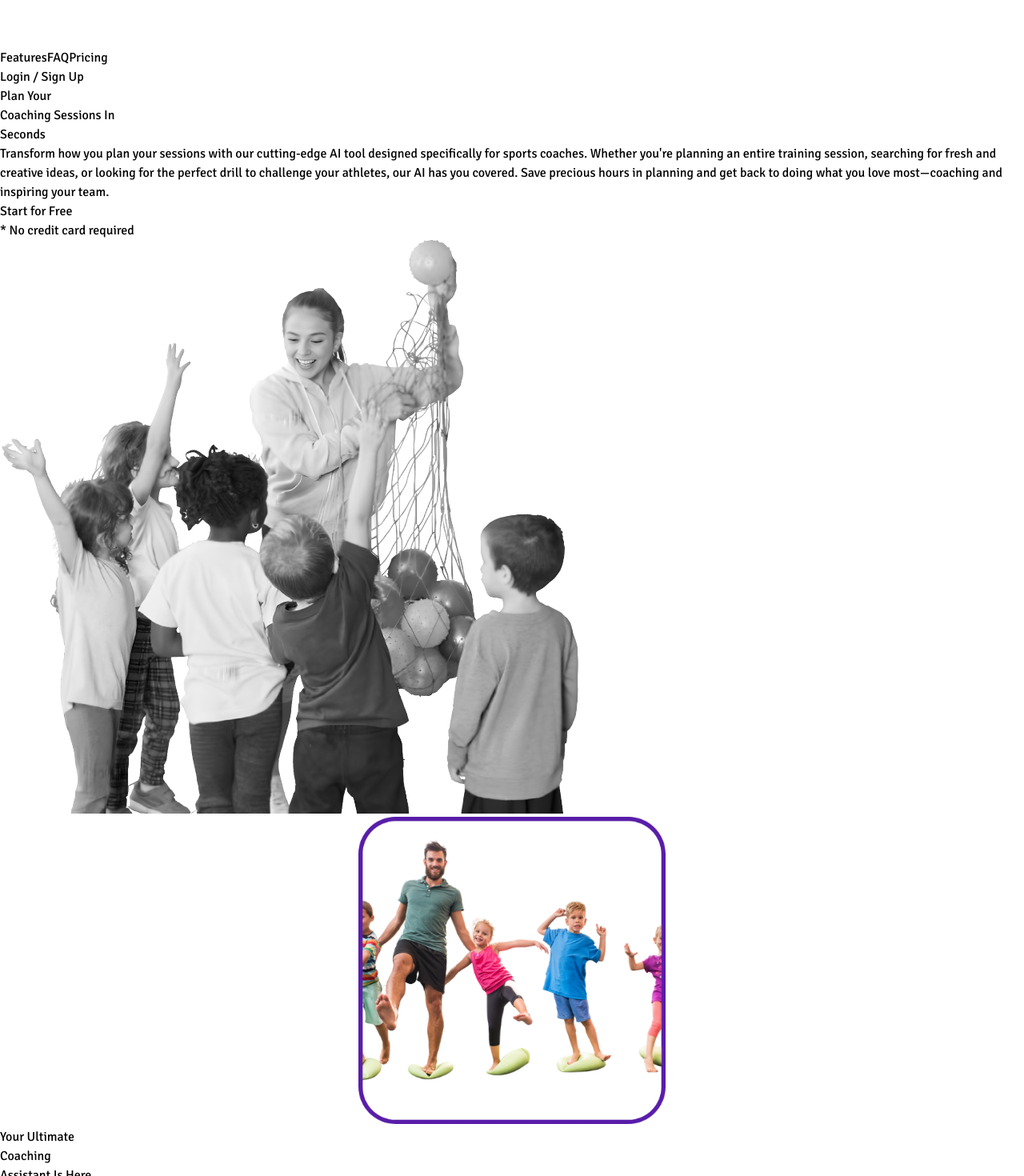
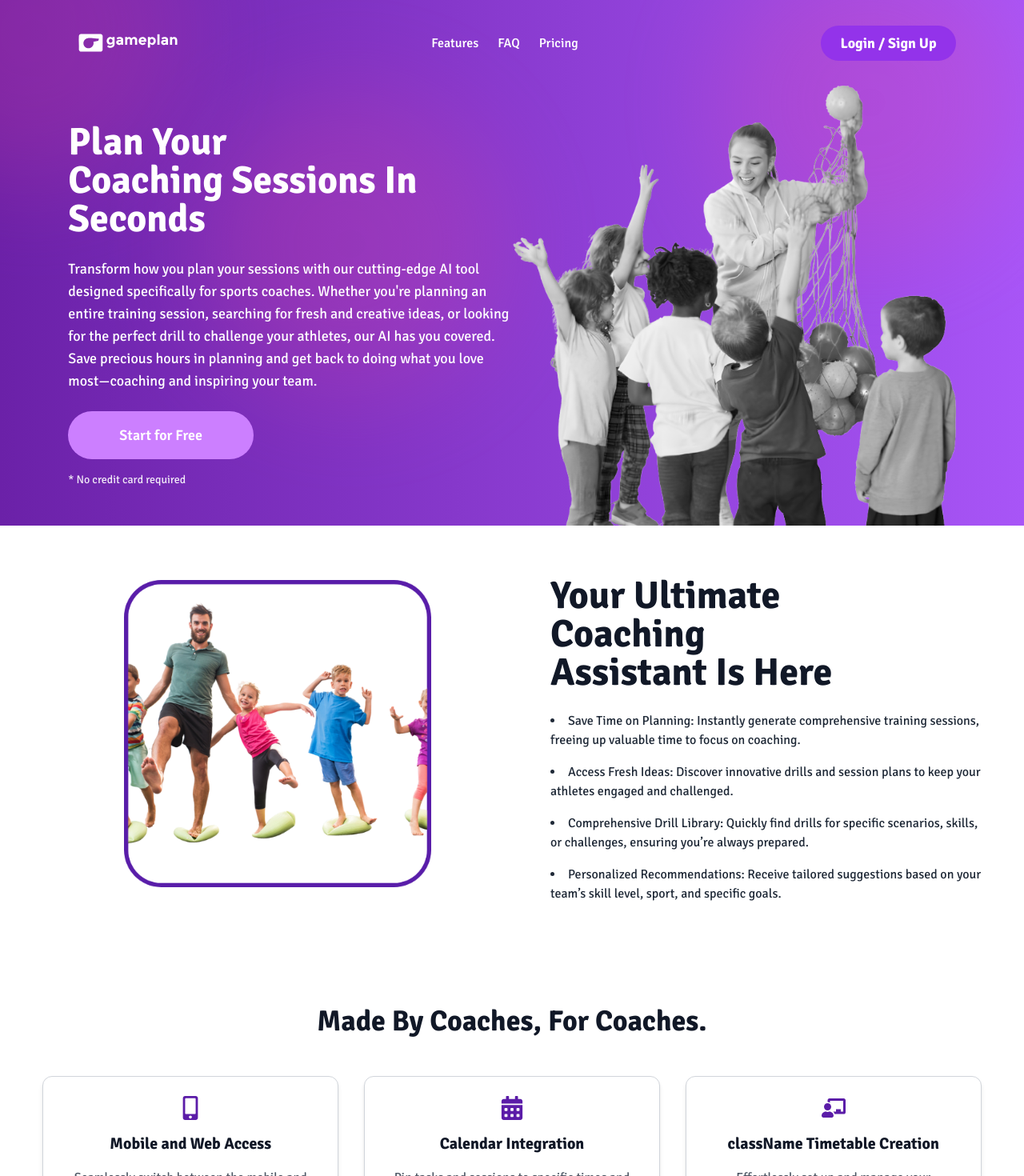
Before and after one commit to Takmim00/Game-plan, a React (Vite) app: page / in a window 1280 px wide. Shown: the top 1470 px of the page at 80% size. Built offline with nearby package versions, Linux system fonts and the light colour scheme; a web font is replaced by a local one.

Commit message:
error solved

```diff
--- a/src/App.jsx
+++ b/src/App.jsx
@@ -1,21 +1,21 @@
 function App() {
   return (
     <>
-      <div classNameName="card bg-base-100 w-96 shadow-sm">
+      <div className="card bg-base-100 w-96 shadow-sm">
         <figure>
           <img
             src="https://img.daisyui.com/images/stock/photo-1606107557195-0e29a4b5b4aa.webp"
             alt="Shoes"
           />
         </figure>
-        <div classNameName="card-body">
-          <h2 classNameName="card-title">Card Title</h2>
+        <div className="card-body">
+          <h2 className="card-title">Card Title</h2>
           <p>
             A card component has a figure, a body part, and inside body there
             are title and actions parts
           </p>
-          <div classNameName="card-actions justify-end">
-            <button classNameName="btn btn-primary">Buy Now</button>
+          <div className="card-actions justify-end">
+            <button className="btn btn-primary">Buy Now</button>
           </div>
         </div>
       </div>
--- a/src/component/Banner.jsx
+++ b/src/component/Banner.jsx
@@ -3,20 +3,20 @@ import banner from "../assets/game1.png";
 
 const Banner = () => {
   return (
-    <div classNameName="relative bg-gradient-to-r from-purple-800 to-purple-500 text-white overflow-hidden ">
-      <div classNameName="absolute w-32 h-32 sm:w-48 sm:h-48 md:w-64 md:h-64 lg:w-96 lg:h-96 bg-pink-500 opacity-20 rounded-full blur-3xl bottom-20 right-10 sm:bottom-32 sm:right-20 md:bottom-40 md:right-32 lg:right-[200px] xl:right-[650px] z-0"></div>
-      <div classNameName="absolute w-32 h-32 sm:w-48 sm:h-48 md:w-64 md:h-64 lg:w-96 lg:h-96 bg-pink-500 opacity-20 rounded-full blur-3xl -top-8 -right-8 sm:-top-12 sm:-right-12 md:-top-16 md:-right-0 z-0"></div>
-      <div classNameName="absolute w-32 h-32 sm:w-48 sm:h-48 md:w-64 md:h-64 lg:w-96 lg:h-96 bg-pink-500 opacity-20 rounded-full blur-3xl -top-16 -left-16 sm:-top-24 sm:-left-24 md:-top-[150px] md:-left-[150px] z-0"></div>
+    <div className="relative bg-gradient-to-r from-purple-800 to-purple-500 text-white overflow-hidden ">
+      <div className="absolute w-32 h-32 sm:w-48 sm:h-48 md:w-64 md:h-64 lg:w-96 lg:h-96 bg-pink-500 opacity-20 rounded-full blur-3xl bottom-20 right-10 sm:bottom-32 sm:right-20 md:bottom-40 md:right-32 lg:right-[200px] xl:right-[650px] z-0"></div>
+      <div className="absolute w-32 h-32 sm:w-48 sm:h-48 md:w-64 md:h-64 lg:w-96 lg:h-96 bg-pink-500 opacity-20 rounded-full blur-3xl -top-8 -right-8 sm:-top-12 sm:-right-12 md:-top-16 md:-right-0 z-0"></div>
+      <div className="absolute w-32 h-32 sm:w-48 sm:h-48 md:w-64 md:h-64 lg:w-96 lg:h-96 bg-pink-500 opacity-20 rounded-full blur-3xl -top-16 -left-16 sm:-top-24 sm:-left-24 md:-top-[150px] md:-left-[150px] z-0"></div>
 
       {/* Navigation */}
-      <nav classNameName="relative z-10 flex justify-between items-center w-full px-4 sm:px-6 lg:px-8 xl:w-11/12 xl:mx-auto py-4">
-        <div classNameName="flex items-center space-x-2">
-          <Link href="/" classNameName="flex-shrink-0">
+      <nav className="relative z-10 flex justify-between items-center w-full px-4 sm:px-6 lg:px-8 xl:w-11/12 xl:mx-auto py-4">
+        <div className="flex items-center space-x-2">
+          <Link href="/" className="flex-shrink-0">
             <svg
               xmlns="http://www.w3.org/2000/svg"
               width="120"
               height="60"
-              classNameName="sm:w-[140px] sm:h-[70px] md:w-[150px] md:h-[75px]"
+              className="sm:w-[140px] sm:h-[70px] md:w-[150px] md:h-[75px]"
               viewBox="0 0 1591 750"
               fill="none"
             >
@@ -60,21 +60,21 @@ const Banner = () => {
           </Link>
         </div>
 
-        <div classNameName="hidden lg:flex space-x-6 text-white font-medium">
-          <a href="#" classNameName="hover:text-gray-200">
+        <div className="hidden lg:flex space-x-6 text-white font-medium">
+          <a href="#" className="hover:text-gray-200">
             Features
           </a>
-          <a href="#" classNameName="hover:text-gray-200">
+          <a href="#" className="hover:text-gray-200">
             FAQ
           </a>
-          <a href="#" classNameName="hover:text-gray-200">
+          <a href="#" className="hover:text-gray-200">
             Pricing
           </a>
         </div>
 
-        <button classNameName="lg:hidden text-white p-2">
+        <button className="lg:hidden text-white p-2">
           <svg
-            classNameName="w-6 h-6"
+            className="w-6 h-6"
             fill="none"
             stroke="currentColor"
             viewBox="0 0 24 24"
@@ -88,23 +88,23 @@ const Banner = () => {
           </svg>
         </button>
 
-        <button classNameName="hidden lg:block text-sm xl:text-lg font-bold bg-purple-600 hover:bg-purple-500 text-white px-4 py-2 xl:px-6 xl:py-2 rounded-full">
+        <button className="hidden lg:block text-sm xl:text-lg font-bold bg-purple-600 hover:bg-purple-500 text-white px-4 py-2 xl:px-6 xl:py-2 rounded-full">
           Login / Sign Up
         </button>
       </nav>
 
       {/* Main Content */}
-      <div classNameName="relative z-10 flex flex-col lg:flex-row items-center justify-between w-full px-4 sm:px-6 lg:px-8 xl:w-11/12 xl:mx-auto   lg:py-0">
+      <div className="relative z-10 flex flex-col lg:flex-row items-center justify-between w-full px-4 sm:px-6 lg:px-8 xl:w-11/12 xl:mx-auto   lg:py-0">
         {/* Left Content */}
-        <div classNameName="w-full lg:w-1/2 xl:max-w-xl space-y-4 sm:space-y-6 text-center lg:text-left">
-          <h1 classNameName="text-3xl sm:text-4xl md:text-5xl lg:text-4xl xl:text-5xl 2xl:text-6xl font-extrabold leading-tight">
-            Plan Your <br classNameName="hidden sm:block" />
-            <span classNameName="block sm:inline"> Coaching Sessions In </span>
-            <br classNameName="hidden sm:block" />
-            <span classNameName="block sm:inline"> Seconds</span>
+        <div className="w-full lg:w-1/2 xl:max-w-xl space-y-4 sm:space-y-6 text-center lg:text-left">
+          <h1 className="text-3xl sm:text-4xl md:text-5xl lg:text-4xl xl:text-5xl 2xl:text-6xl font-extrabold leading-tight">
+            Plan Your <br className="hidden sm:block" />
+            <span className="block sm:inline"> Coaching Sessions In </span>
+            <br className="hidden sm:block" />
+            <span className="block sm:inline"> Seconds</span>
           </h1>
 
-          <p classNameName="text-base sm:text-lg lg:text-base xl:text-lg leading-relaxed max-w-2xl mx-auto lg:mx-0">
+          <p className="text-base sm:text-lg lg:text-base xl:text-lg leading-relaxed max-w-2xl mx-auto lg:mx-0">
             Transform how you plan your sessions with our cutting-edge AI tool
             designed specifically for sports coaches. Whether you're planning an
             entire training session, searching for fresh and creative ideas, or
@@ -113,25 +113,25 @@ const Banner = () => {
             what you love most—coaching and inspiring your team.
           </p>
 
-          <div classNameName="space-y-4">
-            <div classNameName="flex flex-col sm:flex-row lg:flex-col xl:flex-row items-center justify-center lg:justify-start space-y-4 sm:space-y-0 sm:space-x-4 lg:space-x-0 lg:space-y-4 xl:space-y-0 xl:space-x-4">
-              <button classNameName="w-full sm:w-auto bg-[#CC7FFF] hover:bg-[#B366E6] text-white px-8 sm:px-12 lg:px-8 xl:px-16 py-3 sm:py-4 rounded-full font-semibold text-base sm:text-lg">
+          <div className="space-y-4">
+            <div className="flex flex-col sm:flex-row lg:flex-col xl:flex-row items-center justify-center lg:justify-start space-y-4 sm:space-y-0 sm:space-x-4 lg:space-x-0 lg:space-y-4 xl:space-y-0 xl:space-x-4">
+              <button className="w-full sm:w-auto bg-[#CC7FFF] hover:bg-[#B366E6] text-white px-8 sm:px-12 lg:px-8 xl:px-16 py-3 sm:py-4 rounded-full font-semibold text-base sm:text-lg">
                 Start for Free
               </button>
             </div>
-            <p classNameName="text-xs sm:text-sm opacity-90">
+            <p className="text-xs sm:text-sm opacity-90">
               * No credit card required
             </p>
           </div>
         </div>
 
         {/* Right Image */}
-        <div classNameName="w-full lg:w-1/2 mt-8 lg:mt-0 flex items-end justify-center lg:justify-end h-64 sm:h-80 md:h-96 lg:h-full">
-          <div classNameName="relative w-full max-w-md lg:max-w-lg xl:max-w-xl h-full">
+        <div className="w-full lg:w-1/2 mt-8 lg:mt-0 flex items-end justify-center lg:justify-end h-64 sm:h-80 md:h-96 lg:h-full">
+          <div className="relative w-full max-w-md lg:max-w-lg xl:max-w-xl h-full">
             <img
               src={banner}
               alt="Coach with kids"
-              classNameName="w-full h-full object-contain object-bottom"
+              className="w-full h-full object-contain object-bottom"
             />
           </div>
         </div>
--- a/src/component/Ultimate.jsx
+++ b/src/component/Ultimate.jsx
@@ -1,7 +1,7 @@
 import img from "../assets/game2.png";
 const Ultimate = () => {
   return (
-    <div classNameName="grid grid-cols-1 md:grid-cols-2  w-11/12 mx-auto py-10 md:py-16">
+    <div className="grid grid-cols-1 md:grid-cols-2  w-11/12 mx-auto py-10 md:py-16">
       <div className="w-full  flex justify-center">
         <div className="relative grid-bg ">
           <div className=" overflow-hidden p-1 ">
@@ -13,24 +13,24 @@ const Ultimate = () => {
           </div>
         </div>
       </div>
-      <div classNameName="w-full  mt-8 md:mt-0 md:pl-12">
-        <h2 classNameName="text-3xl md:text-4xl lg:text-5xl font-extrabold text-gray-900 mb-6 leading-tight">
+      <div className="w-full  mt-8 md:mt-0 md:pl-12">
+        <h2 className="text-3xl md:text-4xl lg:text-5xl font-extrabold text-gray-900 mb-6 leading-tight">
           Your Ultimate <br /> Coaching <br /> Assistant Is Here
         </h2>
-        <ul classNameName="list-disc list-inside  mt-6 space-y-4 text-gray-800 text-lg">
-          <li classNameName=" text-sm md:text-base">
+        <ul className="list-disc list-inside  mt-6 space-y-4 text-gray-800 text-lg">
+          <li className=" text-sm md:text-base">
             Save Time on Planning: Instantly generate comprehensive training
             sessions, freeing up valuable time to focus on coaching.
           </li>
-          <li classNameName=" text-sm md:text-base">
+          <li className=" text-sm md:text-base">
             Access Fresh Ideas: Discover innovative drills and session plans to
             keep your athletes engaged and challenged.
           </li>
-          <li classNameName=" text-sm md:text-base">
+          <li className=" text-sm md:text-base">
             Comprehensive Drill Library: Quickly find drills for specific
             scenarios, skills, or challenges, ensuring you’re always prepared.
           </li>
-          <li classNameName=" text-sm md:text-base">
+          <li className=" text-sm md:text-base">
             Personalized Recommendations: Receive tailored suggestions based on
             your team’s skill level, sport, and specific goals.
           </li>
```
